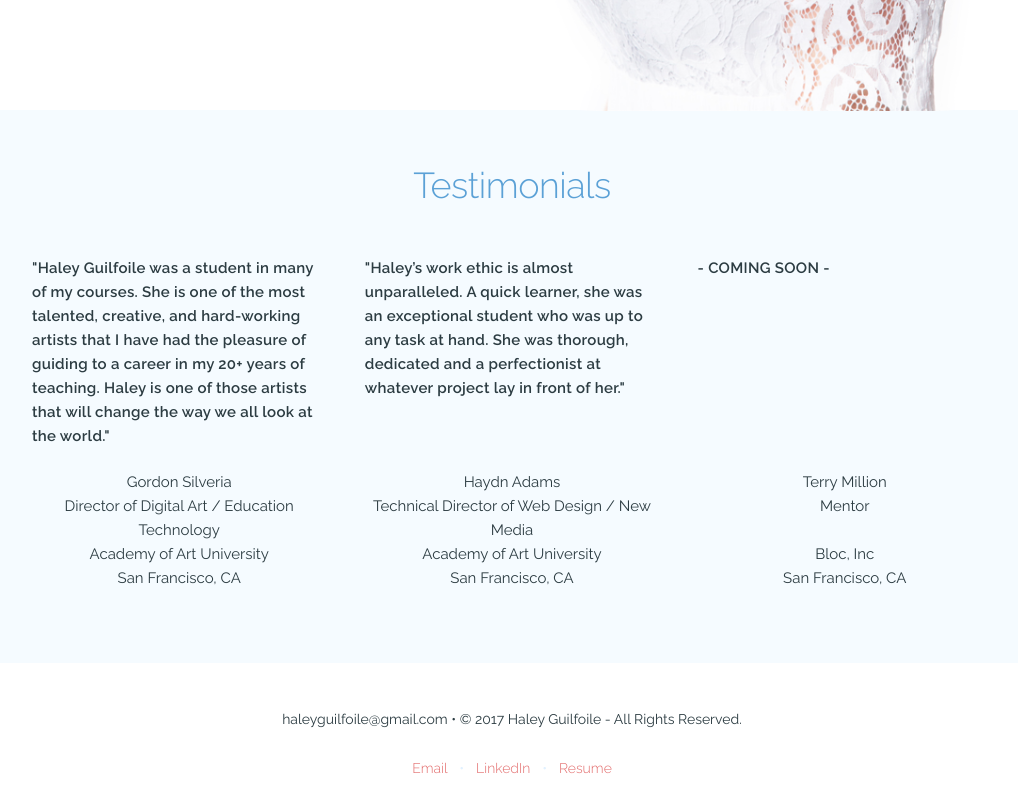
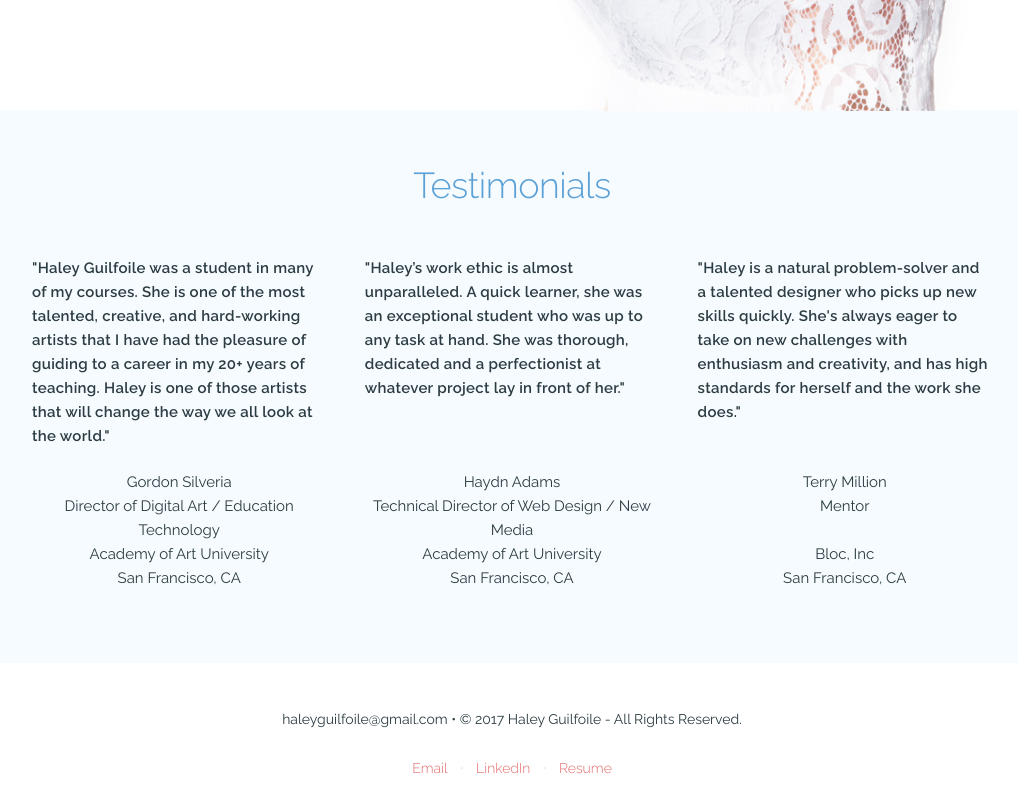
Before and after one commit to haleyjoy/Portfolio, a plain HTML site: page index.html in a window 1280 px wide. Shown: the part 947-1747 px from the top of the page, without its empty margins (128-1146 px from the left). Drawn offline with nearby package versions, Linux system fonts and the light colour scheme.

Commit message:
added testimonial

```diff
--- a/index.html
+++ b/index.html
@@ -84,7 +84,7 @@ based in Dallas, TX.<br><br>
         <p class="italic">"Haley’s work ethic is almost unparalleled. A quick learner, she was an exceptional student who was up to any task at hand. She was thorough, dedicated and a perfectionist at whatever project lay in front of her."</p><br><p class="centered">Haydn Adams<br> Technical Director of Web Design / New Media <br> Academy of Art University<br> San Francisco, CA</p>
       </div>
         <div class="one-third column">
-        <p class="italic">  - COMING SOON -<br><br><br><br><br><br><br><br></p><br><p class="centered">Terry Million<br> Mentor <br><br> Bloc, Inc<br> San Francisco, CA</p>
+        <p class="italic">"Haley is a natural problem-solver and a talented designer who picks up new skills quickly. She's always eager to take on new challenges with enthusiasm and creativity, and has high standards for herself and the work she does."<br><br><br><br><br><br><br><br></p><br><p class="centered">Terry Million<br> Mentor <br><br> Bloc, Inc<br> San Francisco, CA</p>
       </div>
         </div><br><br>
         </div>
```
